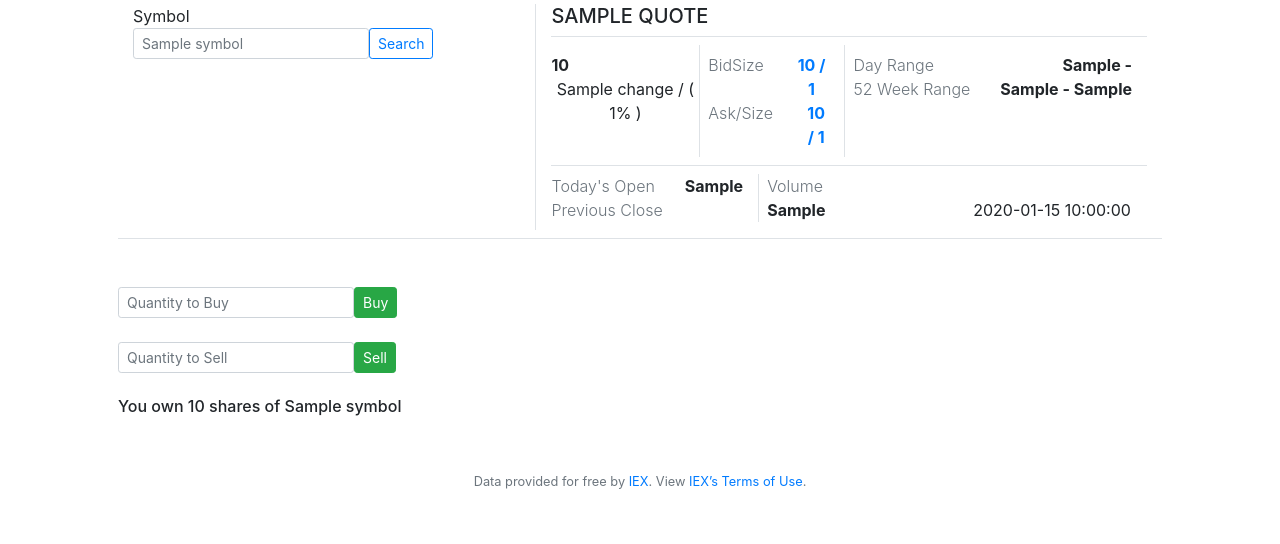
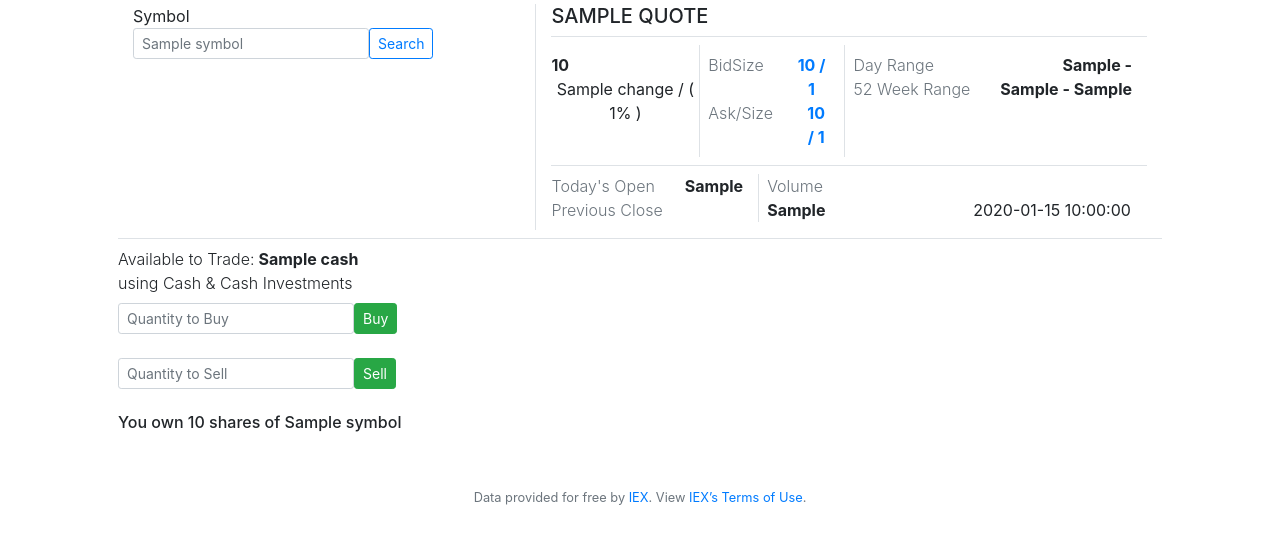
Before and after one commit to smillane/financeapp, a Flask app: template financeapp/app/templates/trading.html in a window 1280 px wide. Shown: the part 120-664 px from the top of the page. Run offline with Flask 2, Linux system fonts and the light colour scheme; the template is opened without the code that fills it: most values are stand-ins (such as "Sample title", 1, 10 or a date in 2020); some libraries are stand-ins or nearby versions.

Commit message:
Updated trading html/applications.py to show current available cash on trading page

```diff
--- a/financeapp/app/application.py
+++ b/financeapp/app/application.py
@@ -236,10 +236,13 @@ def quote():
             user_id = session["user_id"],
             symbol = input_symbol)
 
+        cash = db.execute("SELECT cash FROM users WHERE id = :user_id",
+            user_id = session["user_id"])[0]["cash"]
+
         if not portfolio:
-            return render_template("trading.html", quote = quote)
+            return render_template("trading.html", quote = quote, cash = usd(cash))
 
-        return render_template("trading.html", quote = quote, portfolio = portfolio)
+        return render_template("trading.html", quote = quote, portfolio = portfolio, cash = usd(cash))
 
     else:
         return render_template("trade.html")
@@ -366,6 +369,39 @@ def sell():
     else:
         return render_template("sell.html")
 
+@app.route("/settings", methods=["GET", "POST"])
+def settings():
+    if request.method == "POST":
+
+        # Ensure username was submitted
+        username = request.form.get("username")
+        new_password = request.form.get("new_password")
+        new_password_check = request.form.get("new_password_check")
+
+        if not request.form.get("username"):
+            return apology("Must provide username", 403)
+
+        # Ensure password was submitted
+        elif not request.form.get("new_password"):
+            return apology("Must provide new password", 403)
+
+        elif not request.form.get("new_password_check"):
+            return apology("Must provide new password", 403)
+
+        elif not new_password == new_password_check:
+            return apology("Passwords must match", 403)
+
+        db.execute("UPDATE users SET hash = :password WHERE username = :username",
+        username = username, password = generate_password_hash(new_password, method="pbkdf2:sha256", salt_length=8))
+
+        flash(f"Your password has been changed!")
+
+        # Redirect user to home page
+        return redirect("/")
+
+    else:
+        return render_template("settings.html")
+
 
 def errorhandler(e):
     """Handle error"""
--- a/financeapp/app/helpers.py
+++ b/financeapp/app/helpers.py
@@ -57,7 +57,7 @@ def lookup(symbol):
             "iexOpen": quote["iexOpen"],
             "previousClose": quote["previousClose"],
             "change": quote["change"],
-            "changePercent": round(quote["changePercent"], 2),
+            "changePercent": round(quote["changePercent"], 2) * 100,
             "iexVolume": quote["iexVolume"],
             "week52High": quote["week52High"],
             "week52Low": quote["week52Low"],
--- a/financeapp/app/templates/apology.html
+++ b/financeapp/app/templates/apology.html
@@ -5,5 +5,5 @@
 {% endblock %}
 
 {% block main %}
-    <h1>{{ bottom | urlencode }}</h1>
+    <h1>{{ bottom | join(" ") }}</h1>
 {% endblock %}
--- a/financeapp/app/templates/trading.html
+++ b/financeapp/app/templates/trading.html
@@ -100,9 +100,13 @@
             </div>
         </div>
     </div>
-    <br>
-    <br>
-    <form action="/buy" method="post" class="form-inline">
+    <div class="col" action="/trade" method="post">
+        <div class="row mt-2 font-weight-light">Available to Trade:
+            <div class="font-weight-bold ml-1">{{ cash }}</div>
+        </div>
+        <div class="row font-weight-light">using Cash & Cash Investments</div>
+    </div>
+    <form action="/buy" method="post" class="form-inline  mt-2">
         <div class="form-group">
             <input autocomplete="off" class="form-control form-control-sm" name="symbol" type="text" value={{ quote["symbol"] }} hidden>
         </div>
```
Also changed, not shown: 1 other file.
